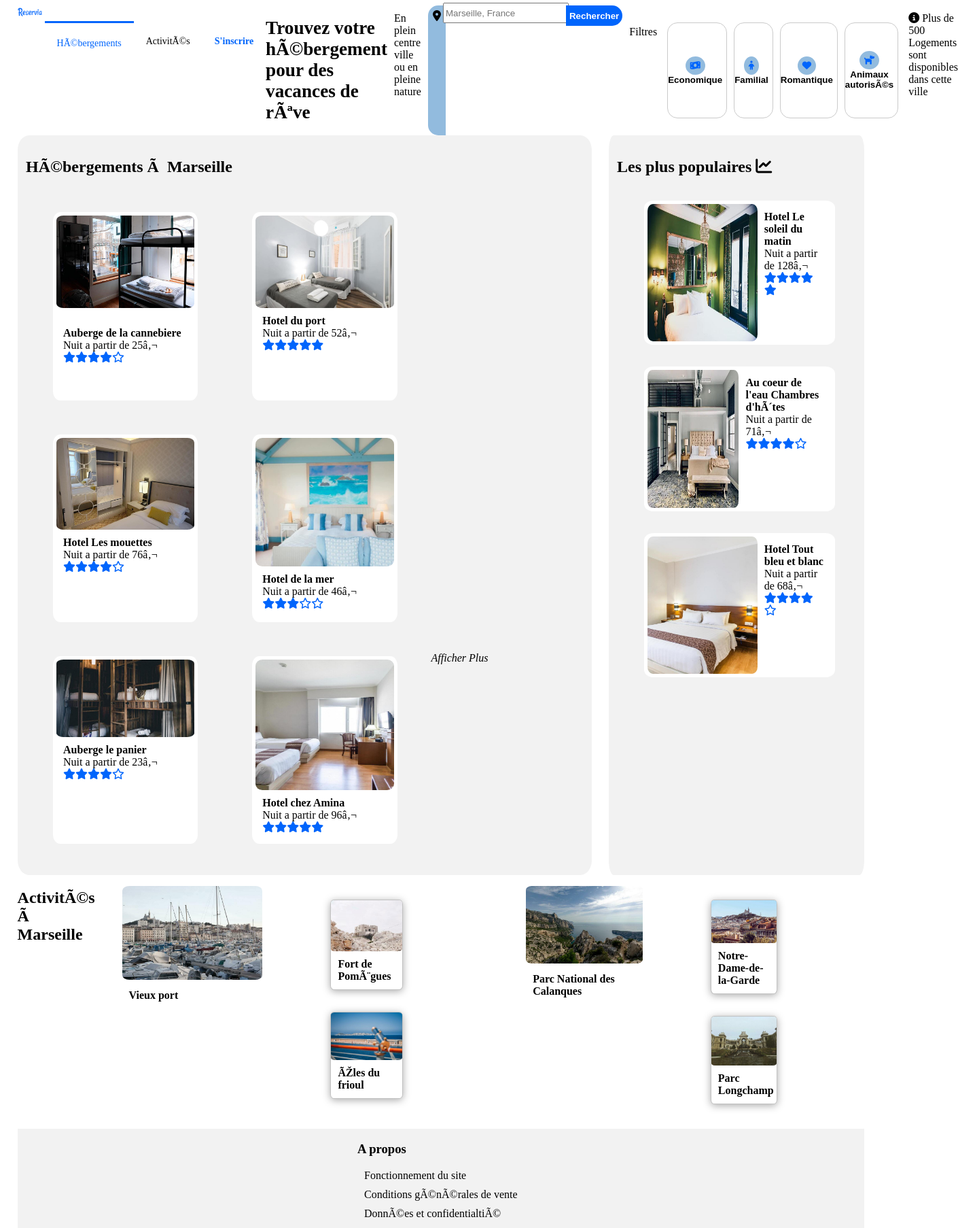
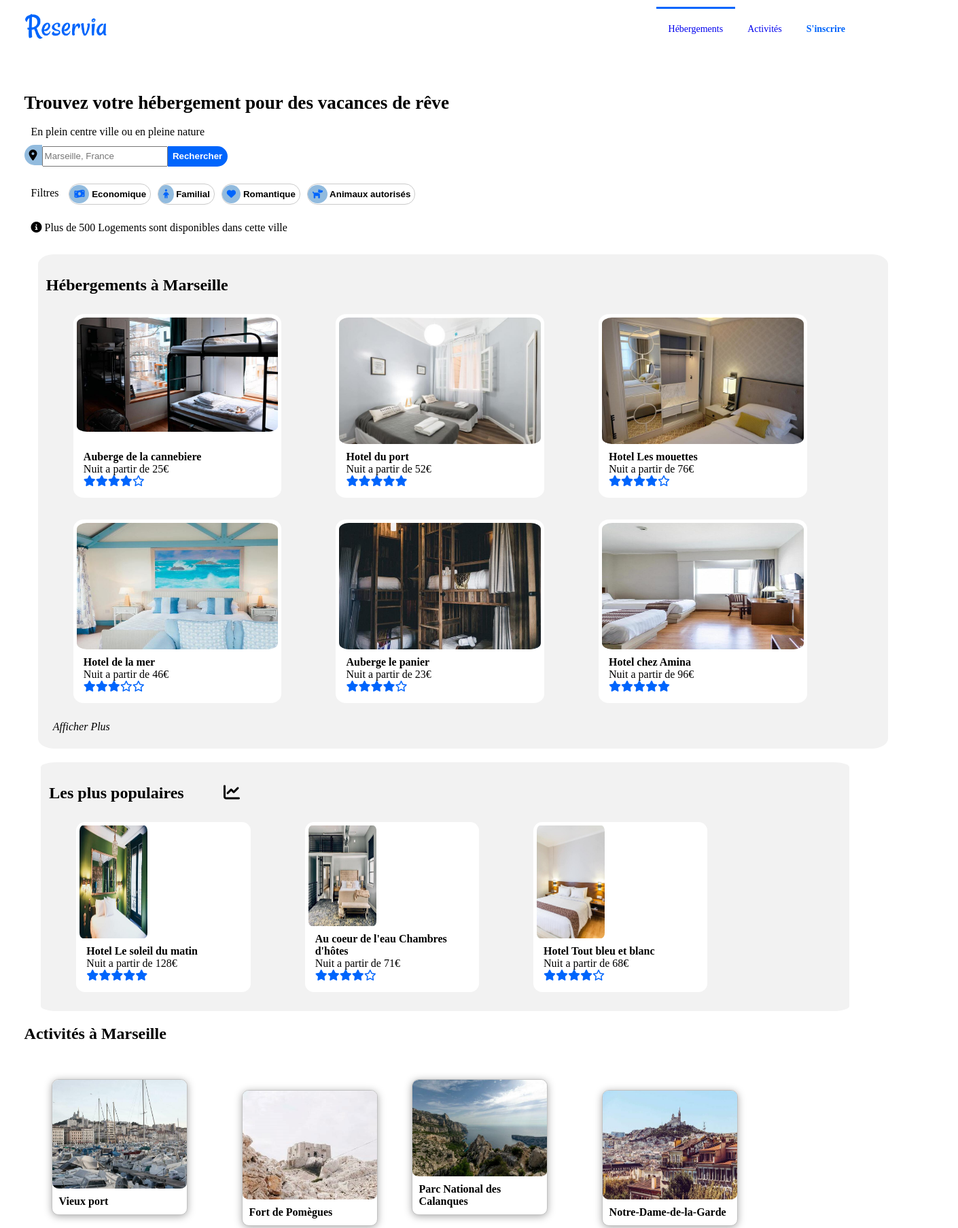
Before and after one commit to Django-dv/LoicARNOULT_2_01-11-2020, a plain HTML site: page index.html in a window 1280 px wide. Shown: the top 1806 px of the page at 68% size, 1410 px wide, since content can reach past the window. Drawn offline with Linux system fonts and the light colour scheme; a web font is replaced by a local one.

Commit message:
commit de la version mobile

```diff
--- a/index.html
+++ b/index.html
@@ -1,7 +1,9 @@
 <!DOCTYPE html>
-<html>
+<html lang="fr">
+
 	<head>
-		<meta charset="ctf-8" />
+		<meta charset="utf-8" />
+			<meta name="viewport" content="width=device-width, initial-scale=1.0">
 		<link rel="stylesheet" href="reservia.css" />
 		<script src="https://kit.fontawesome.com/11573385e4.js" crossorigin="anonymous"></script>
 		<title>Reservia</title>
@@ -10,22 +12,23 @@
 	<body>
 		<div id="blocpage">
 			<header>
-					<div class="top">
 						<img src="Projet2/images/logo/Reservia@3x.png" id="logo" alt="logo">
 						<nav>
 							<ul>
-								<div class="hebergements"><li>Hébergements</li></div>
-								<li>Activités </li>
-								<div class="inscrire"><li>S'inscrire</li></div>
+								<li class="hebergements"><a href="#titreh">Hébergements</a></li>
+								<li class="activite"><a href="#activites">Activités</a></li>
+								<li class="inscrire">S'inscrire</li>
 							</ul>
 						</nav>
-					</div>
+			</header>
+				<div class="top">
 					<h1>Trouvez votre hébergement pour des vacances de rêve</h1>
 					<p>En plein centre ville ou en pleine nature</p>
 						<i class="fas fa-map-marker-alt fa-1x circle-icon"></i>
 						<label for="recherche"></label>
 						<input type="search" id="recherche" name="q" placeholder="Marseille, France">
 						<button id="sbutton">Rechercher</button>
+				</div>
 					<div class="filtres">
 						<p>Filtres</p>
 						<button><i class="fas fa-money-bill-wave fa-1x circle-icon"></i> Economique</button>
@@ -34,10 +37,9 @@
 						<button><i class="fas fa-dog fa-1x circle-icon"></i> Animaux autorisés</button>
 					</div>
 				<p><i class="fas fa-info-circle"></i> Plus de 500 Logements sont disponibles dans cette ville</p>
-			</header>
 			<section>
 				<article>
-					<div class="titreh">
+					<div id="titreh">
 					<h2>Hébergements à Marseille</h2><br />
 					</div>
 						<figure class="case">
@@ -85,23 +87,23 @@
 						<p><em>Afficher Plus</em></p>
 				</article>
 				<aside>
-					<h2>Les plus populaires <i class="fas fa-chart-line"></i></h2>
+					<div class="titreh"><h2>Les plus populaires <i class="fas fa-chart-line"></i></h2></div>
 					<figure class="sidecase">
-						<img src="Projet2/images/hebergements/4_small/hotellesoleildumaatin.jpg" alt="hotel soleil du matin">
+						<img src="Projet2/images/hebergements/4_small/hotellesoleildumaatin.jpg" class="imgpop" alt="hotel soleil du matin">
 						<figcaption>
 						<p><strong>Hotel Le soleil du matin</strong><br />
 							Nuit a partir de 128€<br /><i class="fas fa-star"></i><i class="fas fa-star"></i><i class="fas fa-star"></i><i class="fas fa-star"></i><i class="fas fa-star"></i></p>
 						</figcaption>
 						</figure>
 					<figure class="sidecase">
-						<img src="Projet2/images/hebergements/4_small/aucoeurdeleau.jpg" alt="chambre coeur de l'eau">
+						<img src="Projet2/images/hebergements/4_small/aucoeurdeleau.jpg" class="imgpop" alt="chambre coeur de l'eau">
 						<figcaption>
 						<p><strong>Au coeur de l'eau Chambres d'hôtes</strong><br />
 							Nuit a partir de 71€<br /><i class="fas fa-star"></i><i class="fas fa-star"></i><i class="fas fa-star"></i><i class="fas fa-star"></i><i class="far fa-star"></i></p>
 						</figcaption>
 						</figure>
 					<figure class="sidecase">
-						<img src="Projet2/images/hebergements/4_small/hoteltoutbleuetblanc.jpg" alt="hotel bleu et blanc">
+						<img src="Projet2/images/hebergements/4_small/hoteltoutbleuetblanc.jpg" class="imgpop" alt="hotel bleu et blanc">
 						<figcaption>
 						<p><strong>Hotel Tout bleu et blanc</strong><br />
 							Nuit a partir de 68€<br /><i class="fas fa-star"></i><i class="fas fa-star"></i><i class="fas fa-star"></i><i class="fas fa-star"></i><i class="far fa-star"></i></p>
@@ -109,14 +111,13 @@
 						</figure>
 				</aside>
 			</section>
-			<section>
-				<div id="activites"	>
+			<section id="act">
 				<h2>Activités à Marseille</h2>
-					<div class="activites1">
-						<figure class="bigcase">
-							<img src="Projet2/images/activites/4_small/vieuxport.jpg" alt="vieux port">
+				<div id="activites">
+						<figure class="largecase">
+							<img src="Projet2/images/activites/4_small/vieuxport.jpg" class="imglarge" alt="vieux port">
 							<p><strong>Vieux port</strong></p>
-						</figure></div>
+						</figure>
 					<div class="activites2">
 						<figure class="smallcase">
 							<img src="Projet2/images/activites/4_small/fortdepomegues.jpg" alt="fort pomègues">
@@ -126,11 +127,10 @@
 							<img src="Projet2/images/activites/4_small/ilesfrioul.jpg" alt="îles frioul">
 							<p><strong>Îles du frioul</strong></p>
 						</figure></div>
-					<div class="activites3">
-						<figure class="bigcase">
-							<img src="Projet2/images/activites/4_small/calanques.jpg" alt="parc calanques">
+						<figure class="largecase">
+							<img src="Projet2/images/activites/4_small/calanques.jpg" class="imglarge" alt="parc calanques">
 							<p><strong>Parc National des Calanques</strong></p>
-						</figure></div>
+						</figure>
 					<div class="activites4">
 						<figure class="smallcase">
 							<img src="Projet2/images/activites/4_small/notredamedelagarde.jpg" alt="dame de la garde">
@@ -143,8 +143,6 @@
 				</div>
 			</section>
 			<footer>
-
-				<div class="blocdefin">
 					<div><h3>A propos</h3>
 						<p>Fonctionnement du site</p>
 						<p>Conditions générales de vente</p>
@@ -160,7 +158,6 @@
 						<p>Centre d'aide</p>
 						<p>Nous contacter</p>
 					</div>
-				</div>
 			</footer>
 		</div>
 	</body>
--- a/reservia.css
+++ b/reservia.css
@@ -18,6 +18,7 @@ ul{
     display: flex;
     justify-content: flex-end;
     margin:0;
+    padding:0;
 }
 nav li{
 	list-style: none;
@@ -28,10 +29,19 @@ nav li{
 .inscrire{
     color: #0065FC;
     font-weight: bold;
+    border-top: white solid;
 }
 .hebergements{
     color: #0065FC;
     border-top: solid;
+}
+.activite{
+    border-top: white solid;
+}
+a{
+    outline: none;
+    text-decoration: none;
+    color: none;
 }
 header{
     display: flex;
@@ -81,6 +91,9 @@ button{
     margin: 0px;
     width: 88px;
 }
+button:hover{
+    background-color:#E78824;
+}
 h1{
     font-size: 170%;
 }
@@ -101,7 +114,7 @@ footer{
     align-items: flex-start;
     justify-content: space-around;
 }
-.titreh{
+#titreh{
     display: flex;
     margin-right: 55%;
 }
@@ -135,6 +148,13 @@ aside{
     padding: 5px;
     flex-direction: row;
 }
+.fa-chart-line{
+    margin-left: 55%;
+}
+.imgpop{
+    height: 100%;
+    max-width: 55%;
+}
 #activites{
     width: 100%;
     display: flex;
@@ -142,7 +162,9 @@ aside{
 img{
     border-radius: 5%;
     width: 100%;
+    height: 400px;
     overflow: hidden;
+    background-size: cover;
 }
 section{
     display:flex;
@@ -155,11 +177,11 @@ section{
     padding: 5px;
     flex-direction: column;
     overflow: hidden;
-    width: max-content;
     border:1px #c2c2c2 solid;
     padding:0;
     box-shadow: 0px 2px 12px darkgray;
-    height: fit-content;
+    width: 50%;
+    height: 550px;
 }
 .smallcase{
     display: flex;
@@ -168,11 +190,16 @@ section{
     box-sizing: border-box;
     padding: 5px;
     flex-direction: column;
-    width: 40%;
+    width: 90%;
     border:1px #c2c2c2 solid;
     padding:0;
     box-shadow: 0px 2px 12px darkgray;
     height: fit-content;
+    margin-right: 10px;
+    height: 250px;
+}
+.imglarge{
+    height: 500px;
 }
 .fas .fa-star{
  color: #0065FC;
@@ -189,8 +216,12 @@ p{
     flex-direction: column;
     width: ;
 }
+#act{
+    display: flex;
+    flex-direction: column;
+}
 
-@media all and (max-width: 720px){
+@media all and (min-width: 320px) and (max-width: 530px){
 
 #blocpage{
     display: flex;
@@ -198,22 +229,49 @@ p{
 }
 #logo{
     height: 50%;
-    width: 50%;
+    width: 100px;
 }
-footer{
+header{
     display: flex;
     flex-direction: column;
-    padding-left: 30px;
+    justify-content: space-between;
+}
+.hebergements, .inscrire, .activite{
+    border: solid 0px;
+}
+nav{
+    display: flex;
+    flex-direction: column;
+    flex-wrap: wrap;
+}
+#search{
+    width: 10%;
 }
 section{
     display: flex;
     flex-direction: column-reverse;
 }
+.fa-chart-line{
+    margin: 0%;
+}
+.imgpop{
+    height: 115px;
+    max-width: 100px;
+}
+.top{
+   position: relative;
+}
 aside{
     width: 100%;
+    margin: 20px;
+}
+.sidecase{
+    margin: 10px;
+    width: 90%;
 }
 article{
     width:100%;
+    margin: 20px;
 }
 .case{
     width: 80%;
@@ -223,8 +281,17 @@ article{
     display: flex;
     flex-direction: column;
 }
-.smallcase, .bigcase{
+.smallcase{
+    width: 90%;
+    height: 20%;
+}
+.largecase{
     width: 80%;
+    height: 100%;
+    margin-left: 60px;
+}
+.imglarge{
+    height:100%;
 }
 .activites2, .activites4,{
     margin: 20px;
@@ -233,11 +300,22 @@ article{
     display: flex;
     flex-wrap: wrap;
 }
+img{
+   width: 100%;
+   height: 150px;
 }
-@media all and (min-width:720px) and (max-width: 1440px){
+footer{
+    display: flex;
+    flex-direction: column;
+    padding-left: 30px;
+    margin-left: 10px;
+    width: 100%;
+}
+}
+@media all and (min-width:1024px) and (max-width: 1440px){
 
 #blocpage{
-
+    margin:10px;
 }
 #logo{
     height: 10%;
@@ -245,16 +323,58 @@ article{
 }
 #activites{
     display: flex;
+    flex-direction: column;
+    margin: 20px;
 }
-
-
-
-
-
-
-
-
-
+section{
+    display: flex;
+    flex-direction: column;
+}
+article{
+    width: 100%;
+    margin: 20px;
+}
+.case{
+    width: 25%;
+    height: 270px;
+}
+aside{
+    width: 95%;
+    flex-direction: row;
+    flex-wrap: wrap;
+}
+.sidecase{
+    width: 22%;
+    display: flex;
+    flex-direction: column;
+    height: 250px;
+}
+.fa-chart-line{
+    margin-left: 5%;
+}
+.titreh{
+    width: 90%;
+}
+h2{
+    height: 20px;
+}
+.imgpop{
+    width: 100px;
+}
+#activites{
+    display: flex;
+    flex-direction: row;
+}
+.largecase, .smallcase{
+    height: 200px;
+    width: 200px;
+}
+}
+@media all and (min-width: 531px) and (max-width: 1009px){
 
 
 }
+@media all and (min-width: 1440px) and (max-width: 1700px){
+
+
+}
```
Also changed, not shown: Reservia.html (+15 -15 lines). Lines whose indentation alone changed are shown as unchanged.
